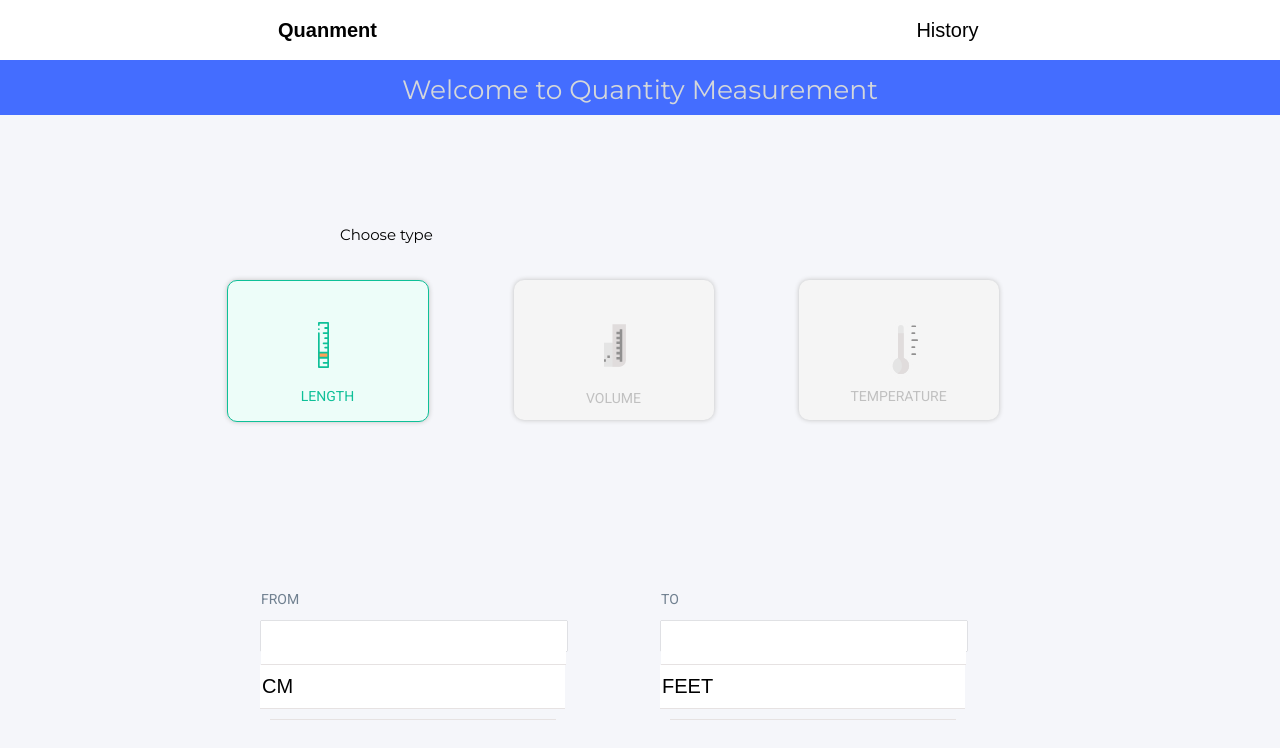
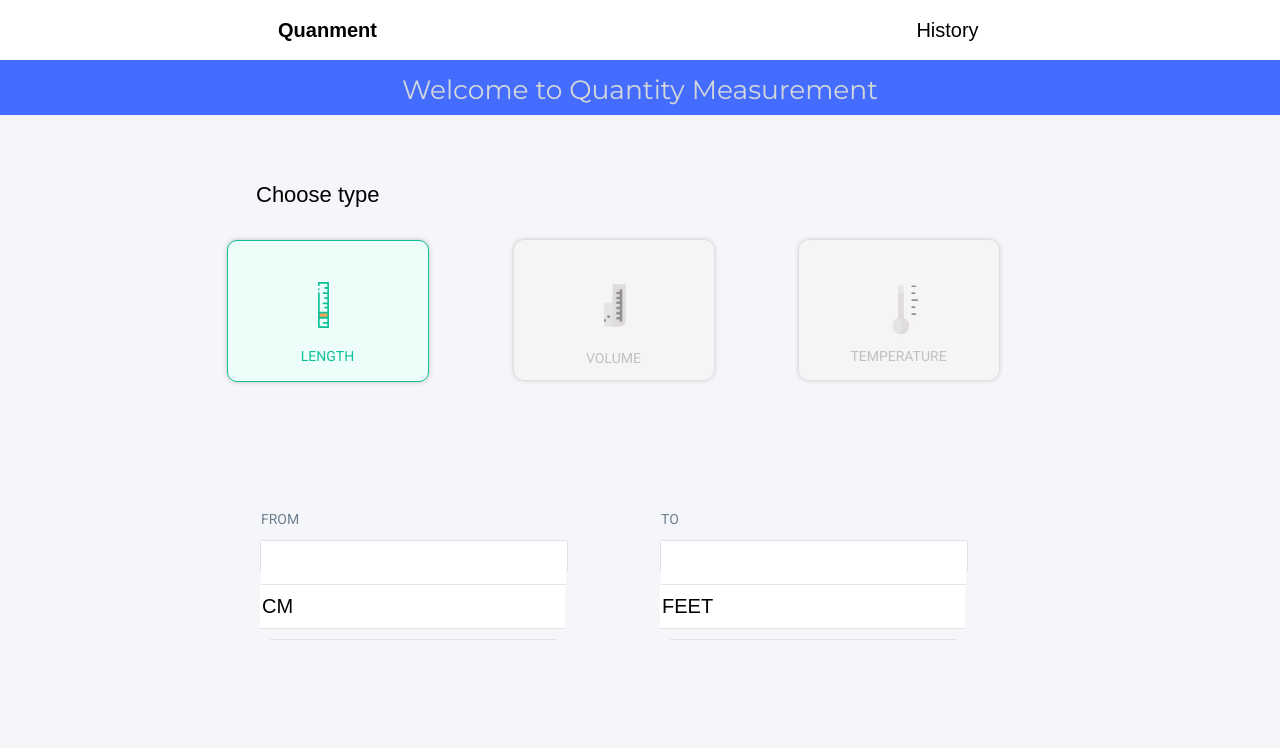
Before and after one commit to PalakPartani/QuantityMeasurement_InAngular, an Angular app: page / in a window 1280 px wide. Shown: the top 748 px of the page. Built offline with nearby package versions, Linux system fonts and the light colour scheme.

Commit message:
[Palak]REFACTOR:Code by removing commented code

```diff
--- a/src/app/components/choose-type/choose-type.component.html
+++ b/src/app/components/choose-type/choose-type.component.html
@@ -1,4 +1,4 @@
-<div style="height:200px">
+<div style="height:100px">
     <div class="choose">
         Choose type
     </div>
--- a/src/app/components/choose-type/choose-type.component.scss
+++ b/src/app/components/choose-type/choose-type.component.scss
@@ -16,8 +16,8 @@ $volumebgcolor:rgba(236, 167, 167,0.5);
 }
 .choose{
     height:10px;
+    width:80%;
     margin-top: 30px;
-    margin-left: 25%;
     font-family: arial;
     color:black;
     font-size: 22px;
@@ -31,7 +31,7 @@ $volumebgcolor:rgba(236, 167, 167,0.5);
     width: 120px;
     height: 120px;
     padding: 10px 40px;
-    margin-right: 50px;
+   // margin-right: 50px;
     border-radius: 10px;
     box-shadow: 0px 0px 5px silver;
     cursor: pointer;
--- a/src/app/components/choose-type/choose-type.component.ts
+++ b/src/app/components/choose-type/choose-type.component.ts
@@ -19,13 +19,4 @@ export class ChooseTypeComponent implements OnInit {
   ngOnInit(): void {
   }
 
-  activeBox() {
-    console.log("Inside method");
-  }
-  // public selectBox(value: string) {
-
-  //   this.selectedBox = value;
-  //   alert("Inside" + this.selectedBox);
-  // }
-
 }
--- a/src/app/test/test.component.html
+++ b/src/app/test/test.component.html
@@ -1,4 +1,4 @@
-<div style="display:flex; flex-direction: column; padding:40px">
+<div style="display:flex; flex-direction: column; align-items: center; justify-content: center;">
     <div class="choose">
         Choose type
     </div>
--- a/src/app/test/test.component.scss
+++ b/src/app/test/test.component.scss
@@ -15,17 +15,17 @@ $volumebgcolor:rgba(236, 167, 167,0.5);
     margin: 0px auto;
 }
 .choose{
+
     height:10px;
+    width:60%;
     margin-top: 30px;
-    margin-left: 25%;
-    font-size: 15px;
-    font-family: Montserrat, Medium;
+    font-family: arial;
     color:black;
+    font-size: 22px;
     text-align: left;
     padding-top: 40px;
     margin-bottom: 10px;
 }
-
 
 .box1{
     // width: 120px;
@@ -73,7 +73,6 @@ $volumebgcolor:rgba(236, 167, 167,0.5);
 .TEMPERATURE:hover{
    color:$tempcolor;
    background-color: $tempbgcolor!important;
-   // background-color: rgba(236, 167, 167,0.5)!important;
     border: 1px solid red !important;
 
 }
@@ -81,7 +80,6 @@ $volumebgcolor:rgba(236, 167, 167,0.5);
 .highlightTemp{
     color : red;
     background-color: $tempbgcolor;
-   // background-color: rgba(236, 167, 167,0.5);
     border: 1px solid red !important;
 }
 
@@ -91,7 +89,6 @@ $volumebgcolor:rgba(236, 167, 167,0.5);
 }
 .VOLUME:hover{
     background-color : #7224FF !important;
-   // background-color: rgba(236, 167, 167,0.5)!important;
     background-color: $volumebgcolor !important;
     border: 1px solid #7224FF !important;
     color:#7224FF !important;
@@ -112,20 +109,13 @@ $volumebgcolor:rgba(236, 167, 167,0.5);
 }
 
 .appBody{
-
     background-color:#E8DDFF;
     height: 1000px;
     margin-top: -30px;
     }
 
-    // @media only screen and (min-width: 756px) and (min-width: 630px) {
-    //     // .alignBox{
-    //     //     // flex-shrink: 1;
-    //     // }
-    // .box1{
-    //     width: 80px;
-    // }
-    // // .box{
-    // //     width: 80px;
-    // // }
-    //   }
+    @media only screen and (max-width: 946px) {
+        .choose{
+            width:80%;
+        }
+    }
--- a/src/app/test/test.component.ts
+++ b/src/app/test/test.component.ts
@@ -1,9 +1,7 @@
 import { Component, OnInit, Input } from '@angular/core';
 import { DataServiceService } from '../services/data-service.service'
-import { HTTPServiceService } from '../services/httpservice.service'
 import { QuantityMeasurementService } from '../services/quantity-measurement.service';
 import { ConversionComponent } from '../components/conversion/conversion.component';
-import { SimpleChanges } from '@angular/core';
 @Component({
   selector: 'app-test',
   templateUrl: './test.component.html',
@@ -23,22 +21,14 @@ export class TestComponent implements OnInit {
   public lengthUnitArray: string[] = ["CM", "FEET", "YARD", "INCH"];
   public tempUnitArray: string[] = ["FAHRENHEIT", "CELSIUS"];
   public VolUnitArray: string[] = ["LITRE", "MILLILITER", "GALLON"];
-  public t;
   public conv;
   constructor(private data: DataServiceService, private quantity: QuantityMeasurementService) { }
 
   ngOnInit(): void {
     this.conv = new ConversionComponent(this.data, this.quantity);
-
-    //console.log("from test comp", this.conv.units);
-  }
-  activeBox() {
-    //console.log("Inside method");
   }
   selectBox(unit: string) {
-
     this.selectedBox = unit;
-    //console.log("selected unit", unit);
     if (unit == 'TEMPERATURE') {
       this.imgSrcTemp = '../assets/images/hot.svg';
       this.imgSrcVol = '../assets/images/VOLUME.svg';
@@ -57,32 +47,13 @@ export class TestComponent implements OnInit {
       this.imgSrcTemp = '../assets/images/TEMPERATURE.svg';
       this.data.changeUnits({ array: this.lengthUnitArray });
     }
-
-    // this.data.clearData( this.conv.inputValue);
-    //console.log("Input vluee", this.conv.inputValue);
-    //console.log("result vluee", this.conv.dataa);
-
-    // //console.log(".................units....& subunits ", this.conv.unit + "", this.conv.subUnit);
-    //this.clearFields();
-    // alert("Inside" + this.selectedBox);
   }
-  // clearFields() {
-  //   //console.log("Inside clear m");
-  //   this.conv.subUnit = "";
-  //   this.conv.unit = "";
-  //   this.conv.inputUnit = "";
-  //   this.conv.dataa = "";
-  // }
   mouseOutEvent(unit: string) {
-    //console.log("sel" + this.selectedBox);
-    //console.log(unit === 'TEMPERATURE' && this.selectedBox != 'TEMPERATURE');
     if (unit === 'TEMPERATURE' && this.selectedBox != 'TEMPERATURE') {
-
       this.imgSrcTemp = '../assets/images/TEMPERATURE.svg';
     }
     else if (unit === 'VOLUME' && this.selectedBox != 'VOLUME') {
       this.imgSrcVol = '../assets/images/VOLUME.svg';
-
     }
     else if (unit === 'LENGTH' && this.selectedBox != 'LENGTH') {
       this.imgSrc = '../assets/images/LENGTH.svg';
```
Also changed, not shown: src/app/components/conversion/conversion.component.ts (+0 -14 lines), 1 other file (tests, documents, lock files or other folders).
